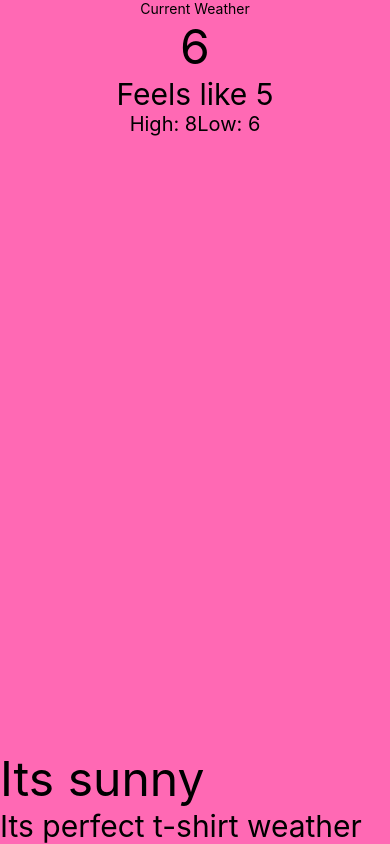
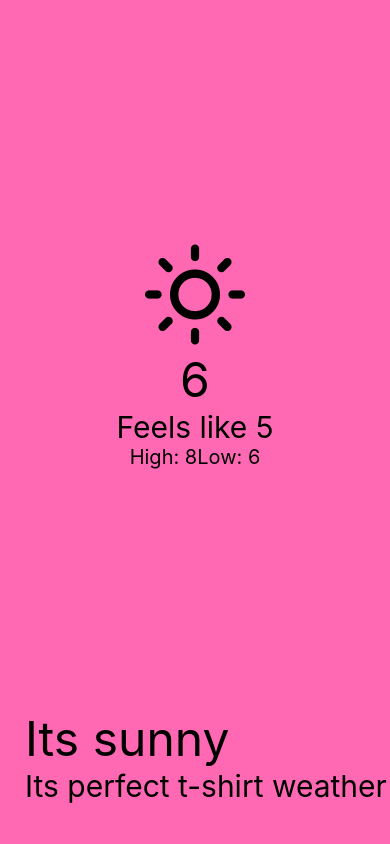
Before and after one commit to eduardpeters/weather-app-native, a React Native app: screen / in a window 390 px wide. Built offline with nearby package versions, Linux system fonts and the light colour scheme.

Commit message:
Add Sunny icon

```diff
--- a/App.js
+++ b/App.js
@@ -1,11 +1,12 @@
 import React from 'react';
 import { View, Text, SafeAreaView, StyleSheet } from 'react-native';
+import { Feather } from '@expo/vector-icons';
 
 const App = () => {
     return (
         <SafeAreaView style={styles.wrapper}>
             <View style={styles.container}>
-                <Text>Current Weather</Text>
+                <Feather name='sun' size={100} color='black' />
                 <Text style={styles.temp}>6</Text>
                 <Text style={styles.feels}>Feels like 5</Text>
                 <View style={styles.highLowWrapper}>
@@ -25,10 +26,13 @@
     bodyWrapper: {
         alignItems: 'flex-start',
         justifyContent: 'flex-end',
+        marginBottom: 40,
+        paddingLeft: 25,
     },
     container: {
         alignItems: 'center',
         flex: 1,
+        justifyContent: 'center',
     },
     description: {
         fontSize: 48,
```
